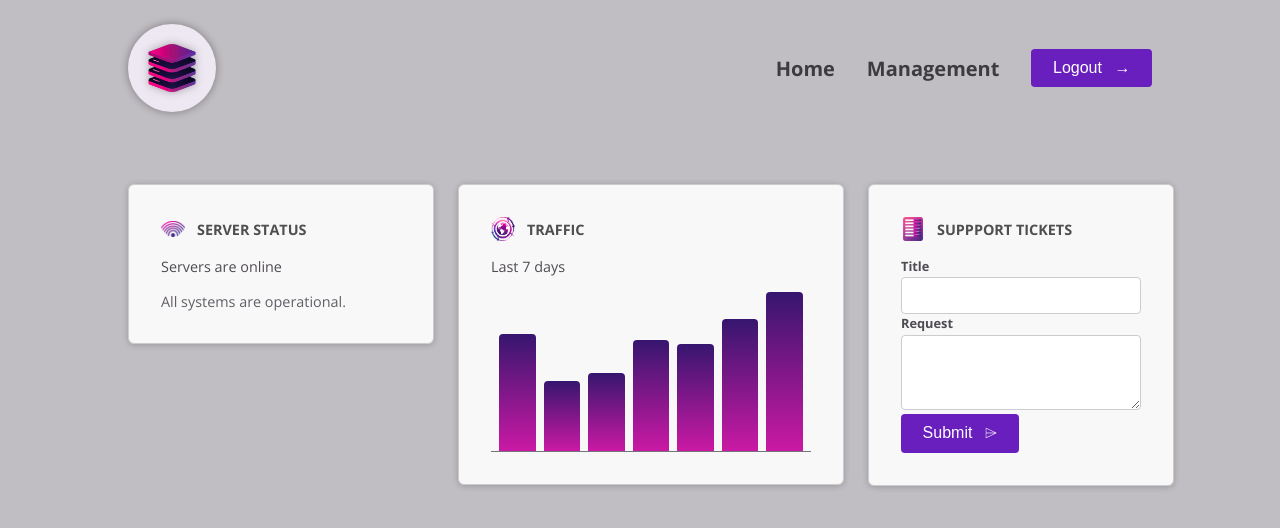
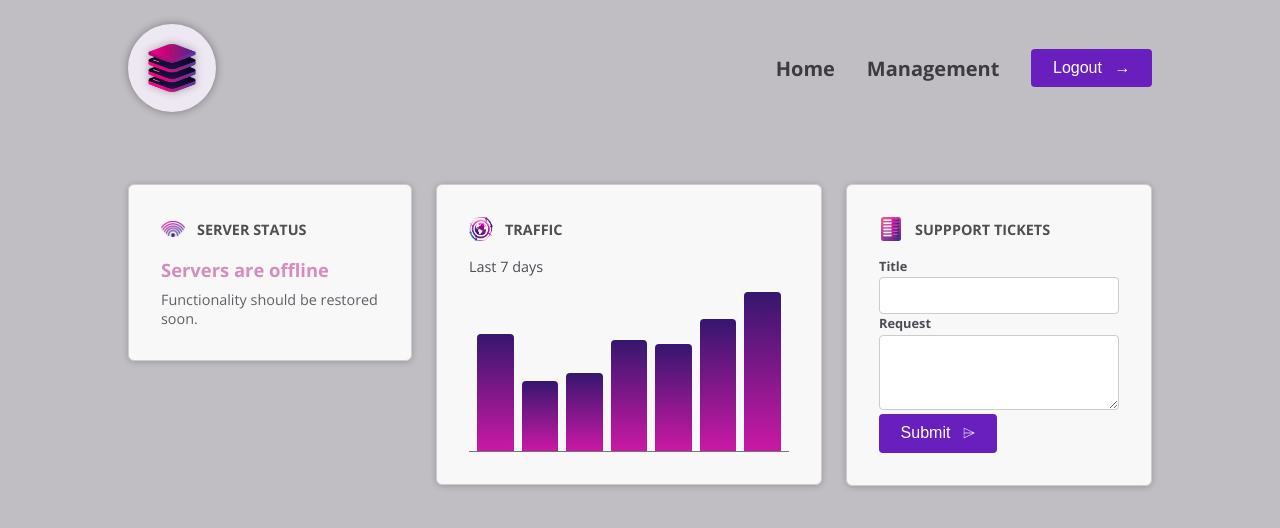
Before and after one commit to R06NV4LDR/MasterAngular_04-cmp-deep-dive, an Angular app: page / in a window 1280 px wide. Shown: the top 528 px of the page. Built offline with nearby package versions, Linux system fonts and the light colour scheme.

Commit message:
server-status changes dynamically

```diff
--- a/src/app/dashboard/server-status/server-status.component.css
+++ b/src/app/dashboard/server-status/server-status.component.css
@@ -1,4 +1,4 @@
-:host {
+#status {
   display: block;
   width: 15rem;
 }
--- a/src/app/dashboard/server-status/server-status.component.html
+++ b/src/app/dashboard/server-status/server-status.component.html
@@ -1,3 +1,12 @@
+<div
+  [class]="{
+    status: true,
+    'status-online': currentStatus === 'online',
+    'status-offline': currentStatus === 'offline',
+    'status-unknown': currentStatus === 'unknown'
+  }" >
+  <!-- [style.fontSize]="'64px'"> -->
+  <!-- [style]="{'font-size': '64px'}"> -->
   @if (currentStatus === 'online') {
   <p>Servers are online</p>
   <p>All systems are operational.</p>
@@ -8,3 +17,4 @@
   <p>Server status is unknown</p>
   <p>Fetching server status failed.</p>
   }
+</div>
--- a/src/app/dashboard/server-status/server-status.component.ts
+++ b/src/app/dashboard/server-status/server-status.component.ts
@@ -1,13 +1,28 @@
-import { Component } from '@angular/core';
+import { Component } from "@angular/core";
 
 @Component({
-  selector: 'app-server-status',
+  selector: "app-server-status",
   standalone: true,
   imports: [],
-  templateUrl: './server-status.component.html',
-  styleUrl: './server-status.component.css'
+  templateUrl: "./server-status.component.html",
+  styleUrl: "./server-status.component.css",
 })
 export class ServerStatusComponent {
-  currentStatus = 'online';
+  currentStatus: "online" | "offline" | "unknown" = "offline";
 
+  constructor() {}
+
+  ngOnInit() {
+    setInterval(() => {
+      const rnd = Math.random(); // 0 - 0.999999999999999
+
+      if (rnd < 0.5) {
+        this.currentStatus = "online";
+      } else if (rnd < 0.9) {
+        this.currentStatus = "offline";
+      } else {
+        this.currentStatus = "unknown";
+      }
+    }, 5000);
+  }
 }
--- a/src/app/shared/control/control.component.ts
+++ b/src/app/shared/control/control.component.ts
@@ -1,19 +1,35 @@
-import { Component, input, ViewEncapsulation } from '@angular/core';
+import {
+  Component,
+  ElementRef,
+  inject,
+  input,
+  ViewEncapsulation,
+} from "@angular/core";
 
 @Component({
-  selector: 'app-control',
+  selector: "app-control",
   standalone: true,
   imports: [],
-  templateUrl: './control.component.html',
-  styleUrl: './control.component.css',
-  encapsulation:
-  ViewEncapsulation.None,
+  templateUrl: "./control.component.html",
+  styleUrl: "./control.component.css",
+  encapsulation: ViewEncapsulation.None,
+  // This approach is to be prefered over the @HostBinding Decorator (see below in Control Component)
   host: {
-    class: 'control'
-
-  }
-
+    class: "control",
+    "(click)": "onClick()",
+  },
 })
 export class ControlComponent {
-label = input.required<string>();
+  // @HostBinding("class") className = "control";
+  // @HostListener('click')  onClick() {
+  //   console.log("Clicked!");
+  // }
+
+  label = input.required<string>();
+  private el = inject(ElementRef);
+
+  onClick() {
+    console.log("Clicked!");
+    console.log(this.el);
+  }
 }
```
